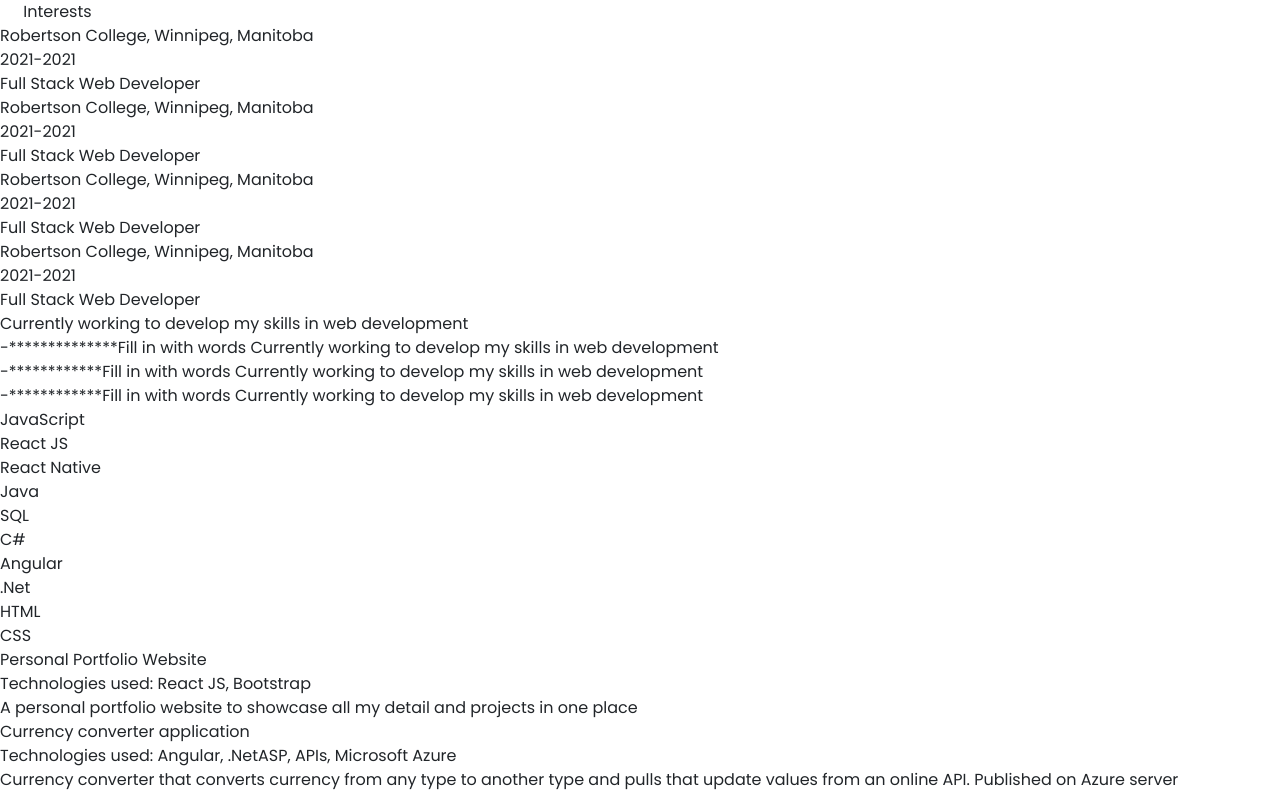
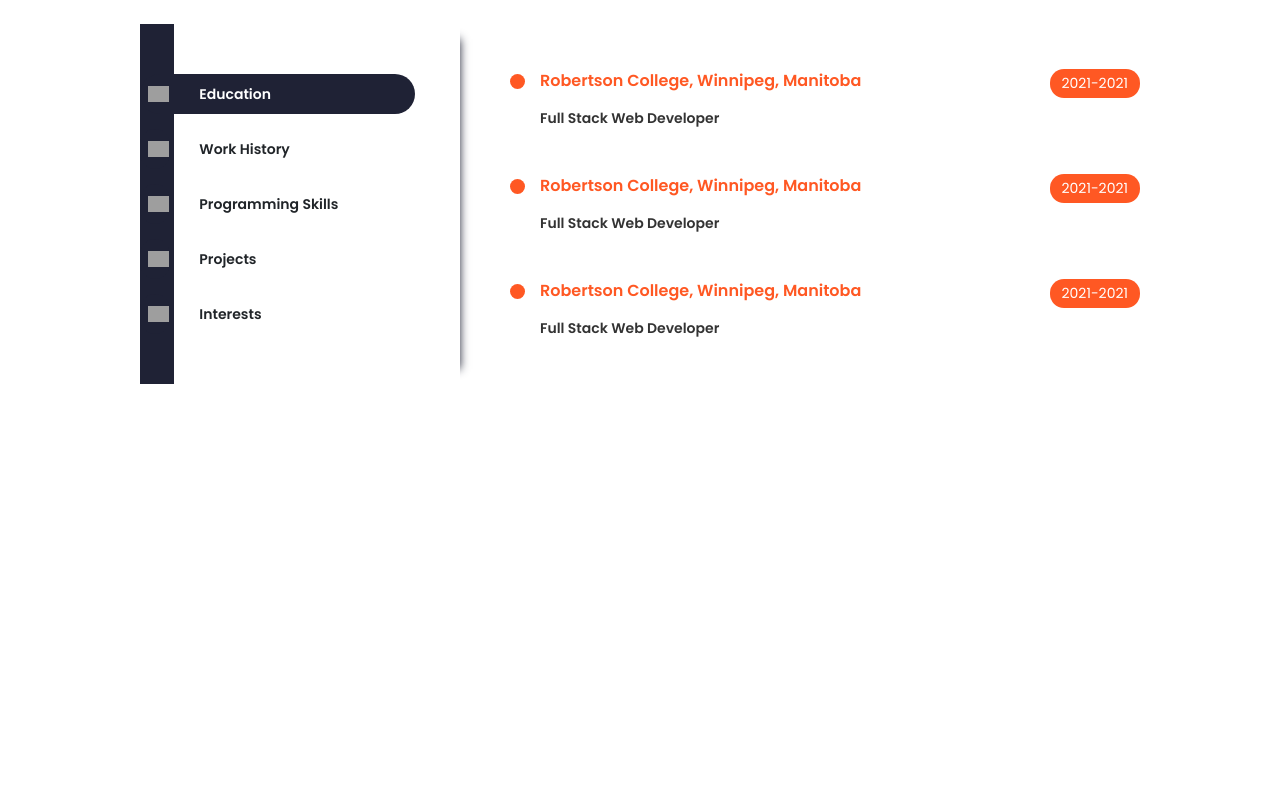
Before and after one commit to JohnnyHildebrand/client, a React (Create React App) app: page / in a window 1280 px wide. Shown: the part 1528-2320 px from the top of the page. After the commit the page ends 2032 px from the top, so only its background shows below. Built offline with nearby package versions, Linux system fonts and the light colour scheme; grey boxes are pictures that could not be loaded; a web font is replaced by a local one.

Commit message:
Add Resume.css styling

```diff
--- a/src/PortfolioContainer/Resume/Resume.css
+++ b/src/PortfolioContainer/Resume/Resume.css
@@ -0,0 +1,234 @@
+.resume-container {
+    display: flex;
+    align-items: center;
+    flex-direction: column;
+    justify-content: center;
+    min-height: fit-content;
+    margin: 120px 0;
+  }
+
+  .resume-card {
+    display: flex;
+    height: 360px;
+    width: 1000px;
+    /* margin: 80px 0; */
+  }
+
+  .resume-bullets {
+    box-shadow: 15px 0 9px -15px #1f2235;
+    height: 100%;
+    width: 320px;
+  }
+
+  .resume-bullet-details {
+    flex-grow: 1;
+    width: 600px;
+    overflow: hidden;
+    padding: 0 0 0 80px;
+  }
+
+  .experience-description {
+    margin: 10px 0 0 0;
+    text-align: justify;
+  }
+
+  .resume-description-text {
+    font-size: 12px;
+  }
+
+  .resume-details-carousal {
+    transition: transform 1s ease-out;
+  }
+
+  .bullet-container {
+    display: flex;
+    align-items: center;
+    height: 100%;
+    width: 100%;
+    position: relative;
+  }
+
+  .bullets {
+    width: 86%;
+    position: relative;
+    z-index: 2;
+  }
+
+  .bullet {
+    display: flex;
+    align-items: center;
+    cursor: pointer;
+    background-color: #1f2235;
+    height: 40px;
+    margin: 15px 0;
+    padding: 0 8px;
+    border-radius: 20px;
+    width: 30px;
+    transition: width 0.6s ease;
+  }
+
+  .bullet-label {
+    font-size: 14px;
+    white-space: nowrap;
+    font-family: "Poppins SemiBold";
+  }
+
+  .bullet-logo {
+    height: 16px;
+    margin: 0 30px 0 0;
+  }
+
+  .bullet-icons {
+    width: 34px;
+    height: 100%;
+    z-index: 1;
+    background-color: #1f2235;
+    position: absolute;
+  }
+
+  .selected-bullet {
+    color: var(--white);
+    width: 100%;
+  }
+
+  .resume-screen-container {
+    display: flex;
+    flex-direction: column;
+    justify-content: space-evenly;
+    height: 360px;
+    width: 100%;
+  }
+
+  .resume-heading {
+    display: flex;
+    flex-direction: column;
+  }
+
+  .resume-main-heading {
+    position: relative;
+    display: flex;
+    justify-content: space-between;
+  }
+
+  .resume-main-heading span {
+    color: var(--dark-orange);
+    font-size: 16px;
+    font-family: "Poppins SemiBold";
+  }
+
+  .experience-description {
+    max-width: 100%;
+  }
+
+  .heading-bullet {
+    position: absolute;
+    left: -30px;
+    height: 15px;
+    width: 15px;
+    top: 5px;
+    border-radius: 50%;
+    background-color: #ff5823;
+  }
+
+  .resume-sub-heading {
+    font-size: 14px;
+    font-family: "Poppins SemiBold";
+    color: var(--black);
+    margin: 10px 0 0 0;
+  }
+
+  .resume-heading-description {
+    font-size: 12px;
+    text-align: justify;
+  }
+
+  .heading-date {
+    background-color: #ff5823;
+    padding: 4px 12px;
+    font-size: 14px;
+    border-radius: 14px;
+    color: var(--white);
+  }
+
+  .skill-parent {
+    display: flex;
+    flex-direction: column;
+    position: relative;
+    width: 50%;
+  }
+
+  .programming-skills-container {
+    display: flex;
+    flex-direction: row;
+    align-items: center;
+    justify-content: space-between;
+    flex-wrap: wrap;
+  }
+
+  .skill-percentage {
+    position: relative;
+    height: 15px;
+    width: 70%;
+    background-color: #ff5823;
+  }
+
+  .skill-percentage .active-percentage-bar {
+    height: 15px;
+    transition: 0.8s ease;
+    position: absolute;
+    background-color: #1f2235;
+  }
+
+  .skill-parent span {
+    font-family: "Poppins Bold";
+    font-size: 16px;
+    color: #ff5823;
+  }
+
+  /* IPAD PRO RESPONSIVENESS */
+  @media only screen and (max-width: 1110px) {
+    .resume-card {
+      width: 880px;
+    }
+
+    .resume-bullet-details {
+      padding: 0 0 0 70px;
+    }
+  }
+
+  /* IPAD RESPONSIVENESS */
+  @media only screen and (max-width: 1023px) {
+    .resume-content {
+      display: flex;
+      flex-direction: column;
+      align-items: center;
+    }
+
+    .bullets {
+      width: 90%;
+    }
+
+    .resume-card {
+      height: fit-content;
+      display: flex;
+      flex-direction: column;
+      margin: 30px 0;
+      align-items: center;
+      width: 90%;
+    }
+
+    .resume-bullet-details {
+      height: 360px;
+      padding: 0;
+      width: fit-content;
+    }
+
+    .resume-bullets {
+      margin: 30px 0;
+      width: 100%;
+    }
+
+    .selected-bullet {
+      width: 100%;
+    }
+  }
--- a/src/PortfolioContainer/Resume/Resume.js
+++ b/src/PortfolioContainer/Resume/Resume.js
@@ -2,6 +2,7 @@
 import ScreenHeading from "../../utilities/ScreenHeading/ScreenHeading";
 import ScrollService from "../../utilities/ScrollService";
 import Animations from "../../utilities/Animations";
+import "./Resume.css";
 
 const Resume = (props) => {
   /* STATES */
@@ -13,10 +14,9 @@
     if (screen.fadeInScreen !== props.id) return;
     Animations.animations.fadeInScreen(props.id);
   };
-  const fadeInSubscription = ScrollService.currentScreenFadeIn.subscribe(
-    fadeInScreenHandler
-  );
-
+  const fadeInSubscription =
+    ScrollService.currentScreenFadeIn.subscribe(fadeInScreenHandler);
+/* REUSABLE MINOR COMPONENTS */
   const ResumeHeading = (props) => {
     return (
       <div className="resume-heading">
@@ -42,8 +42,8 @@
   };
   /* STATIC RESUME DATA FOR THE LABELS*/
   const resumeBullets = [
-    { label: "Education", logoSrc: "education.svg" },
-    { label: "Work History", logoSrc: "work-history.svg" },
+    { label: "Education", logoSrc:"education.svg"},
+    { label: "Work History", logoSrc:"work-history.svg"},
     { label: "Programming Skills", logoSrc: "programming-skills.svg" },
     { label: "Projects", logoSrc: "projects.svg" },
     { label: "Interests", logoSrc: "interests.svg" },
@@ -201,13 +201,13 @@
         }
         key={index}
       >
-      {/* Backtick `  Black tick also know as template literals have multiple usage other than just enclosing a string.Black ticks come with features like placeholder , interpolation,multiline string. The back-tick allows you to use string templating.. Used in var str = `text with a $` */}
+        {/* Backtick `  Black tick also know as template literals have multiple usage other than just enclosing a string.Black ticks come with features like placeholder , interpolation,multiline string. The back-tick allows you to use string templating.. Used in var str = `text with a $` */}
         <img
           className="bullet-logo"
-            src={require(`../../assets/Resume/${bullet.logoSrc}` ).default}
-             alt="no internet connection"
+          src={require (`../../assets/Resume/${bullet.logoSrc}`)}
+          alt="no internet connection"
         />
-              <span className="bullet-label">{bullet.label}</span>
+        <span className="bullet-label">{bullet.label}</span>
       </div>
     ));
   };
```
